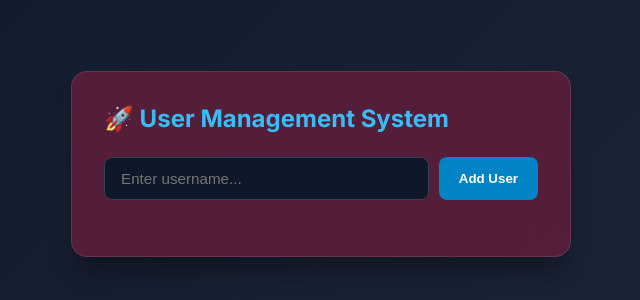
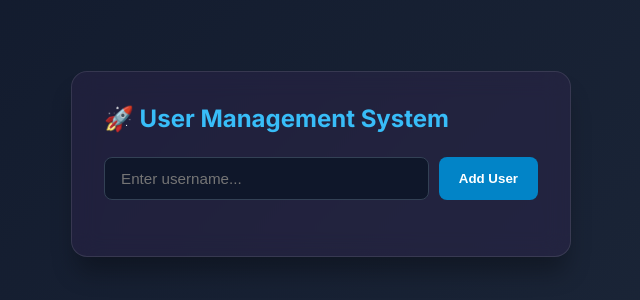
Before and after one commit to habibaaqandill/app-development, a plain HTML site: page nginx/index.html in a window 1280 px wide. Shown: the part 236-536 px from the top of the page, without its empty margins (319-959 px from the left). Drawn offline with Linux system fonts and the light colour scheme; no server answers.

Commit message:
Update index.html in nginx directory

```diff
--- a/nginx/index.html
+++ b/nginx/index.html
@@ -18,7 +18,7 @@
       color: #f8fafc;
     }
     .card {
-      background: rgba(100, 30, 60, 0.8);
+      background: rgba(60, 41, 89, 0.3);
       backdrop-filter: blur(12px);
       border: 1px solid rgba(255, 255, 255, 0.1);
       width: 100%;
```
